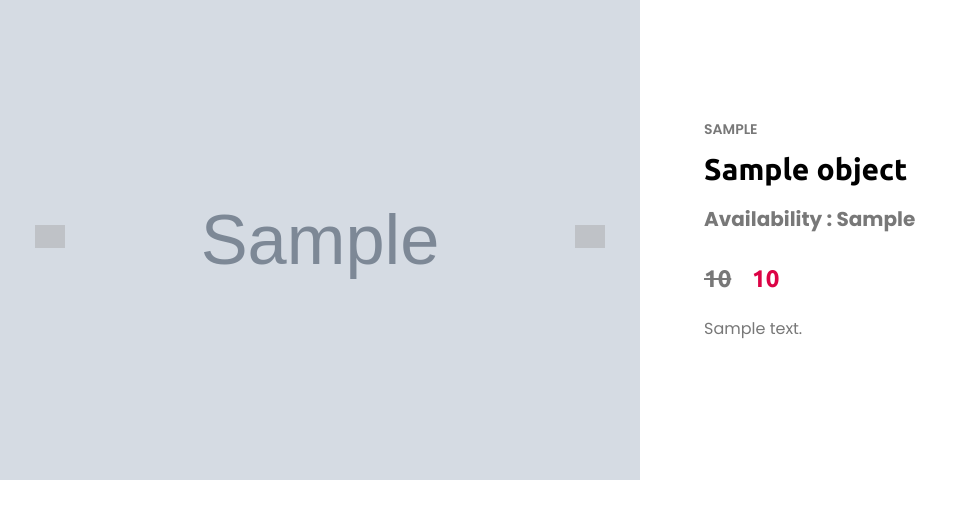
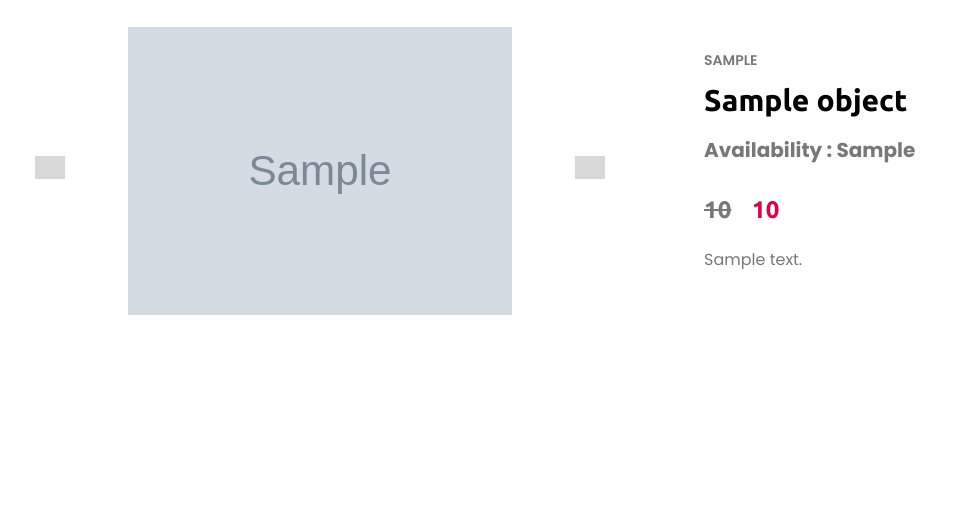
Before and after one commit to kevin123george/kart0, a Django app: template templates/single-product-details.html in a window 1280 px wide. Shown: the part 155-674 px from the top of the page, without its empty margins (0-978 px from the left). Run offline with Django 3.2, Linux system fonts and the light colour scheme; the template is opened without the code that fills it: most values are stand-ins (such as "Sample title", 1, 10 or a date in 2020); grey boxes marked "Sample" are stand-in pictures; some libraries are stand-ins or nearby versions; grey boxes are pictures that could not be loaded.

Commit message:
make it better

```diff
--- a/templates/single-product-details.html
+++ b/templates/single-product-details.html
@@ -8,11 +8,11 @@
     <section class="single_product_details_area d-flex align-items-center">
 
         <!-- Single Product Thumb -->
-        <div class="single_product_thumb clearfix">
-            <div class="product_thumbnail_slides owl-carousel">
-                <img src="{{ object.image.url }}" alt="">
-                <img src="{{ object.image.url }}" alt="">
-                <img src="{{ object.image.url }}" alt="">
+        <div class="single_product_thumb clearfix" align="center">
+            <div class="product_thumbnail_slides owl-carousel"  >
+                <img src="{{ object.image.url }}" alt="" style="width:60%; ">
+                <img src="{{ object.image.url }}" alt="" style="width:60%;">
+                <img src="{{ object.image.url }}" alt=""style="width:60%;">
             </div>
         </div>
 
```
Also changed, not shown: templates/product-page.html (+0 -8 lines), db.sqlite3.
